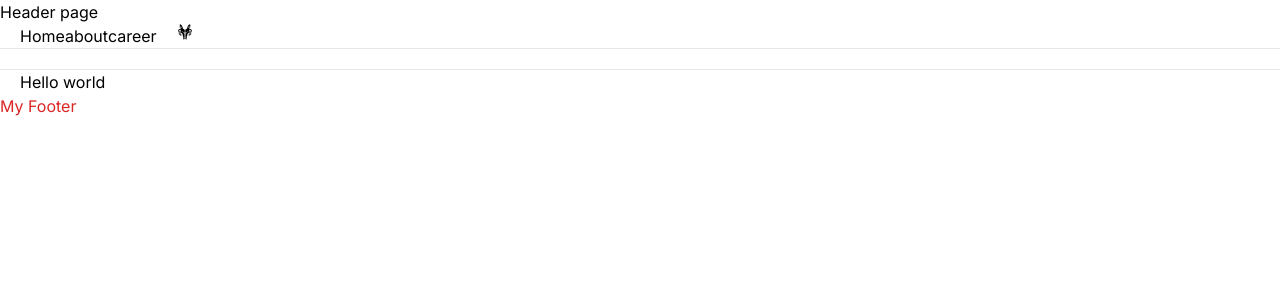
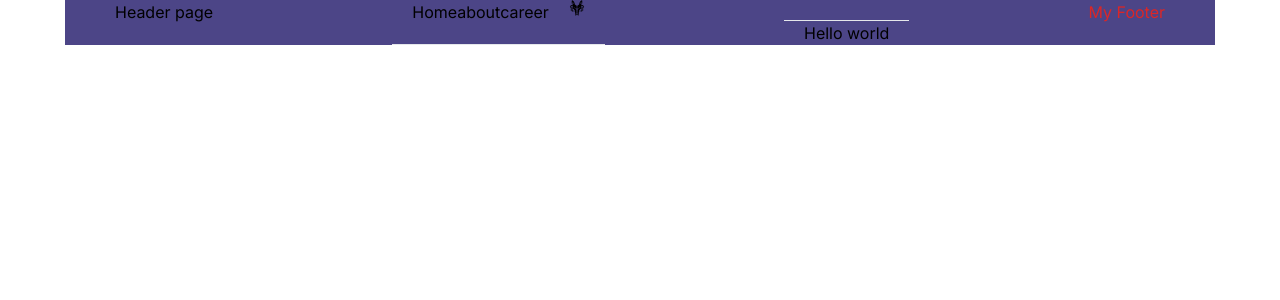
Before and after one commit to messfind/Next, a Next.js app in the folder beta/: page / in a window 1280 px wide. Shown: the top 300 px of the page. Built offline with nearby package versions, Linux system fonts and the light colour scheme.

Commit message:
Update layout.tsx

```diff
--- a/beta/app/layout.tsx
+++ b/beta/app/layout.tsx
@@ -20,11 +20,13 @@ export default function RootLayout({
   return (
     <html lang="en">
       <body className={inter.className}>
-        <Header/>
+        <div className='flex bg-[#4c4587] w-[1150px] m-auto pr-[50px] pl-[50px] minHeight-[100vh] justify-between flex-row'>
+        <Header />
         <NavBar />
 
         <main>{children}</main>
-        <Footer/>
+          <Footer />
+          </div>
       </body>
     </html>
   );
```
